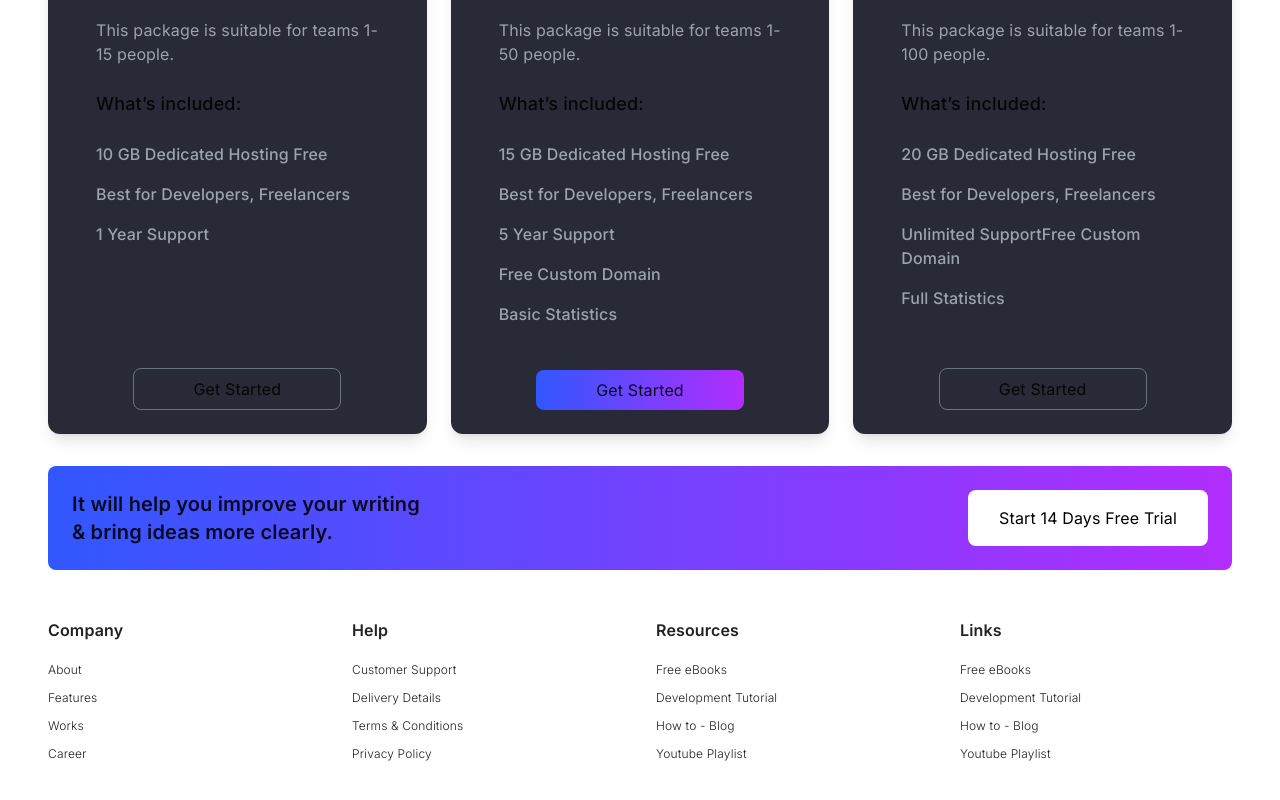
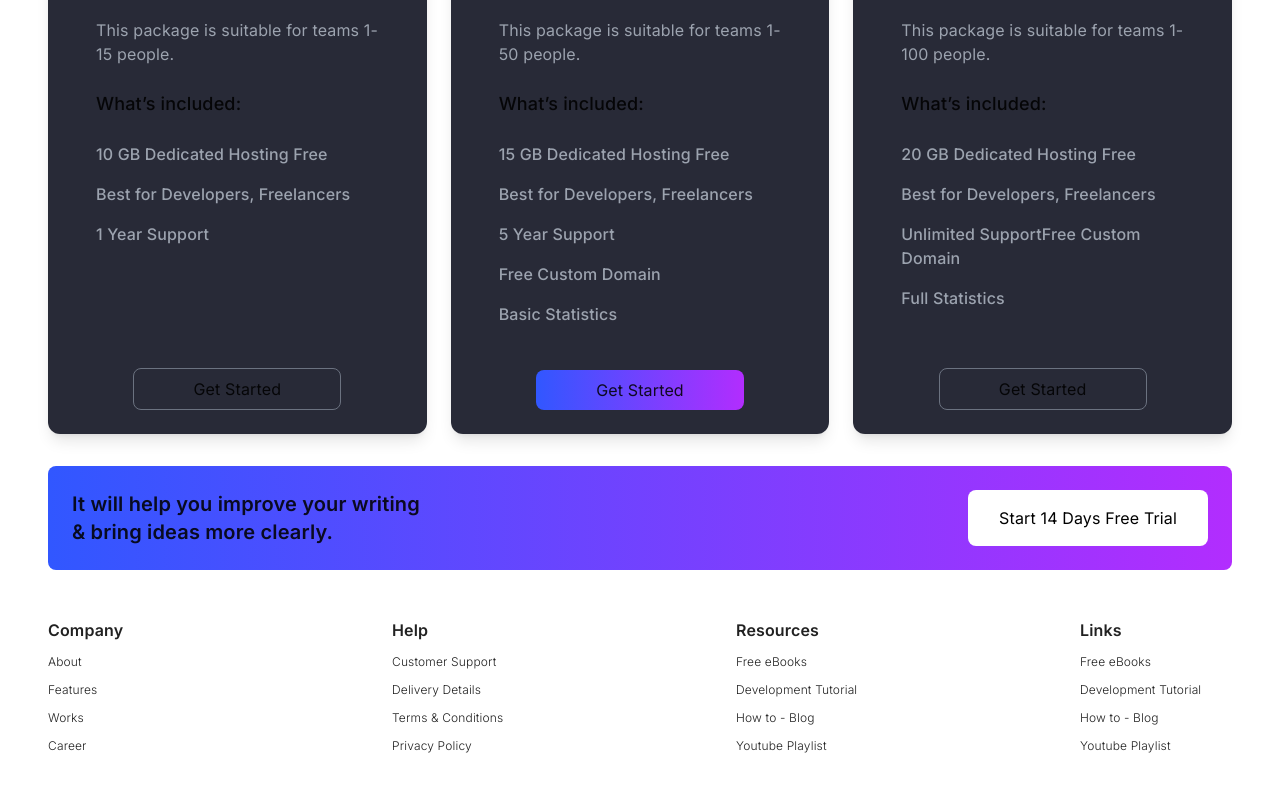
Before and after one commit to Aahmed-Hossain/Hotchpotch, a Next.js app: page / in a window 1280 px wide. Shown: the part 4602-5402 px from the top of the page. Built offline with nearby package versions, Linux system fonts and the light colour scheme.

Commit message:
footer section done

```diff
--- a/src/components/Footer.tsx
+++ b/src/components/Footer.tsx
@@ -8,10 +8,10 @@ export const footerInfo = [
 const Footer = () => {
   return (
     <div className='px-12 my-12'>
-        <div className="grid grid-cols-1 md:grid-cols-2 lg:grid-cols-4 gap-3 md:gap-8">
+        <div className="grid grid-cols-1 md:grid-cols-2 lg:grid-cols-4 gap-3 md:gap-48 justify-between">
 {
             footerInfo.map(item=>(
-                <div key={item.id} className='flex flex-col gap-3'>
+                <div key={item.id} className='space-y-3'>
             <h1 className='font-semibold mb-2'>{item.heading}</h1>
             <p className='text-xs font-light '>{item.p1}</p>
             <p className='text-xs font-light'>{item.p2}</p>
```
